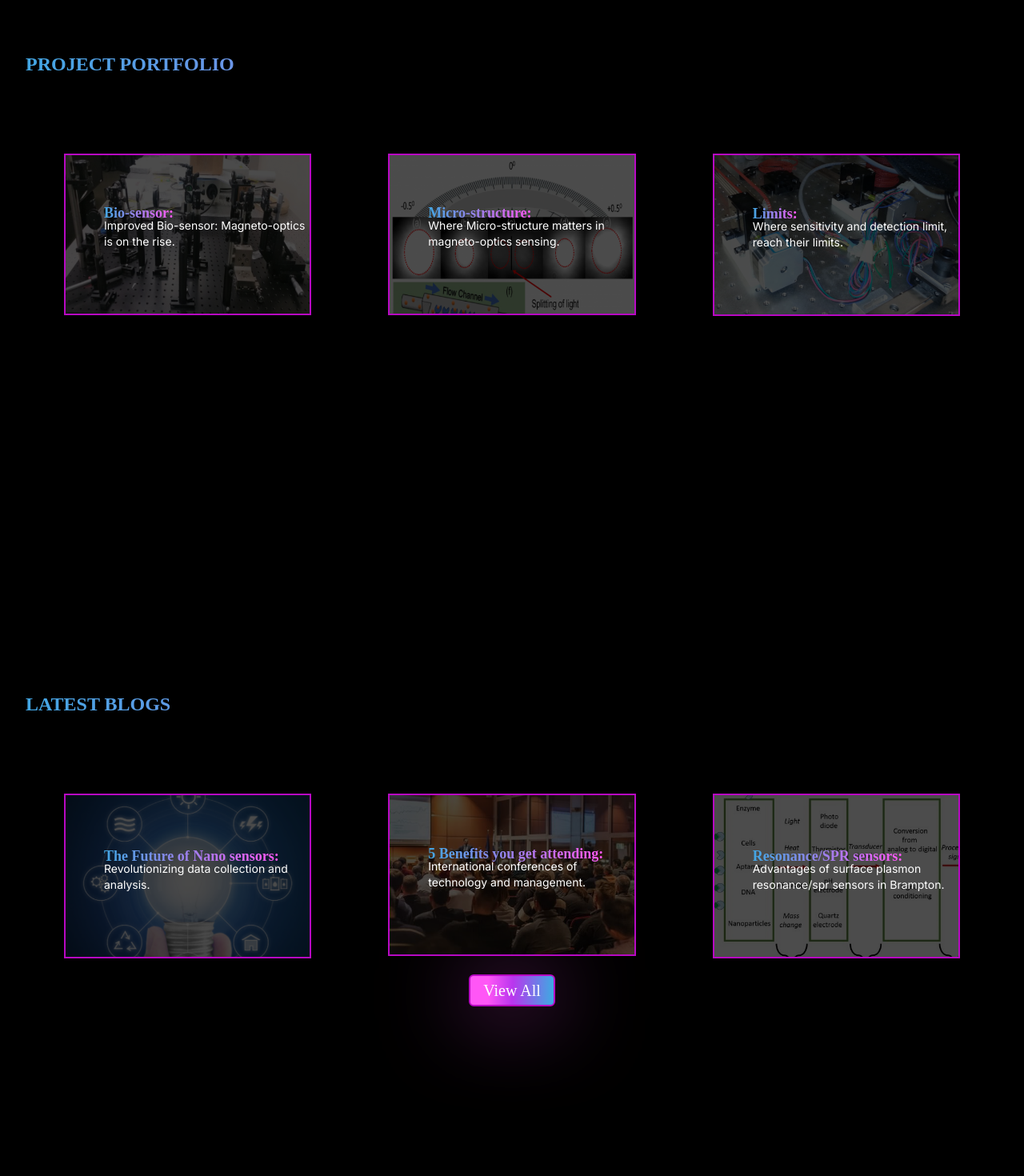
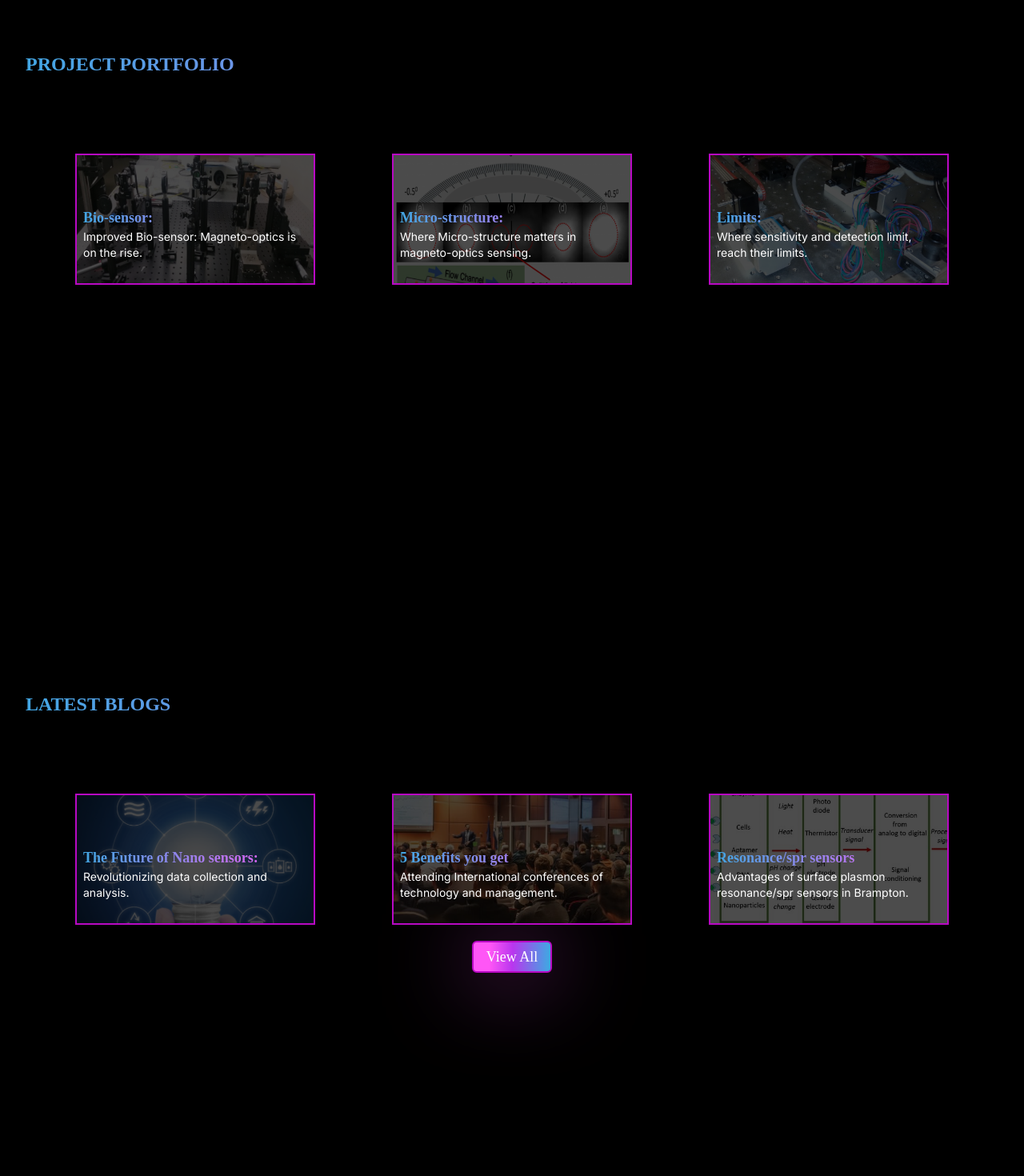
Before and after one commit to Rahulbalakrishnan/demo_seednanotech, a Next.js app: page / in a window 1280 px wide. Shown: the part 1640-3110 px from the top of the page at 80% size. Built offline with nearby package versions, Linux system fonts and the light colour scheme.

Commit message:
Setting up for animation.

```diff
--- a/app/constants/strings.js
+++ b/app/constants/strings.js
@@ -58,9 +58,9 @@ export const BTN_ONE = "Read more...";
 export const BTN_TWO = "Learn more...";
 
 export const BIO_TECH_TITLE = "Biotechnology & Quantum Photonics";
-export const BIO_TECH_FIRST_DATA = "Biosensor Technology – A Game Changer";
+export const BIO_TECH_FIRST_DATA = "Biosensor Technology: A Game Changer";
 export const BIO_TECH_SECOND_DATA =
-  "Early disease detection – SPR, Quantum, Optical Sensors & AI";
+  "Early disease detection: SPR, Quantum, Optical Sensors & AI";
 
 export const ENV_PROTECTION_TITLE = "Environmental Protection & Meteorology";
 export const ENV_PROTECTION_FIRST_DATA = "NO2, Humidity Sensors & AI";
@@ -93,32 +93,32 @@ export const PD_LIMITS_CONTENT =
 export const BLOG_SEC_HEADER = " LATEST BLOGS";
 export const BLOG_SEC_BTN_TEXT = "View All";
 
-export const PD_FUTURE_SRC = "/Assets/Images/Images_blogs/blog_item1.png";
-export const PD_FUTURE_ALT = "item1";
-export const PD_FUTURE_TITLE = "The Future of Nano sensors:";
-export const PD_FUTURE_CONTENT =
+export const BD_FUTURE_SRC = "/Assets/Images/Images_blogs/blog_item1.png";
+export const BD_FUTURE_ALT = "item1";
+export const BD_FUTURE_CONTENT =
   "Revolutionizing data collection and analysis.";
+export const BD_FUTURE_TITLE = "The Future of Nano sensors:";
 
-export const PD_ATTENDING_SRC = "/Assets/Images/Images_blogs/blog_item2.png";
-export const PD_ATTENDING_ALT = "item2";
-export const PD_ATTENDING_TITLE = "5 Benefits you get attending:";
-export const PD_ATTENDING_CONTENT =
-  "International conferences of technology and management.";
+export const BD_ATTENDING_SRC = "/Assets/Images/Images_blogs/blog_item2.png";
+export const BD_ATTENDING_ALT = "item2";
+export const BD_ATTENDING_CONTENT =
+  " Attending International conferences of technology and management.";
+export const BD_ATTENDING_TITLE = "5 Benefits you get";
 
-export const PD_SENSORS_SRC = "/Assets/Images/Images_blogs/blog_item3.png";
-export const PD_SENSORS_ALT = "item3";
-export const PD_SENSORS_TITLE = "Resonance/SPR sensors:";
-export const PD_SENSORS_CONTENT =
+export const BD_SENSORS_SRC = "/Assets/Images/Images_blogs/blog_item3.png";
+export const BD_SENSORS_ALT = "item3";
+export const BD_SENSORS_CONTENT =
   "Advantages of surface plasmon resonance/spr sensors in Brampton.";
+export const BD_SENSORS_TITLE = " Resonance/spr sensors";
 
 export const RES_SEC_HEADER =
   "APPLIED RESEARCH, INNOVATION, AND PROTOTYPE ENGINEERING";
 
 export const RD_MAGNETO_SRC = "/Assets/Images/Images_research/res_item1.jpg";
-export const PD_MAGNETO_ALT = "item1";
+export const RD_MAGNETO_ALT = "item1";
 export const RD_MAGNETO_TITLE = "Magneto-Optics:";
 export const RD_MAGNETO_CONTENT =
-  "functionalities – next generation technologies.";
+  "functionalities  next generation technologies.";
 
 export const RD_NANO_SRC = "/Assets/Images/Images_research/res_item2.jpg";
 export const RD_NANO_ALT = "item2";
--- a/app/ui/components/landing/blogs.tsx
+++ b/app/ui/components/landing/blogs.tsx
@@ -2,7 +2,6 @@ import Image from "next/image";
 import { BlogDetails as blogDetails } from "@/app/constants";
 import * as str from "../../../constants/strings";
 export default function Blogs() {
-
   return (
     <div className="w-full h-screen" style={{ userSelect: "none" }}>
       <section id="Blogs" className=" pt-12 px-8 text-white">
@@ -14,14 +13,14 @@ export default function Blogs() {
 
         <div id="Main_project_div" className="">
           {/* groups  */}
-          <div id="groups" className="flex flex-col md:flex-row ">
+          <div id="groups" className="flex flex-col md:flex-row justify-center items-center ">
             {/* item */}
 
             {blogDetails.map((blogDetail, index) => (
               <div
                 key={index}
                 id="item"
-                className="flex flex-col py-3 md:px-2 md:pt-24 lg:pt-16 lg:mx-10 "
+                className="flex flex-col py-3 md:px-2 md:pt-24 lg:pt-16 lg:mx-10  "
               >
                 {/* Lower than xl size contianer - start */}
                 <div
@@ -41,13 +40,11 @@ export default function Blogs() {
                     }}
                   />
 
-                  <div className="flex absolute bottom-20 transition-all duration-500 z-20">
-                    <h1 className="text-gradient font-bold text-lg px-4 transition-all duration-500 transform group-hover:translate-y-[-50%] ">
+                  <div className=" px-2 flex  flex-col absolute  text-start transition-all duration-500 z-20">
+                  <h1 className="text-gradient  font-bold text-lg  text-start pt-16  transition-all duration-500 transform group-hover:translate-y-[-10%]">
                       {blogDetail.title}
                     </h1>
-                  </div>
-                  <div className="absolute bottom-12 transition-all duration-700 z-20">
-                    <h1 className="text-sm font-normal text-start px-4 text-white transition-all duration-500 transform group-hover:translate-y-[-30%]">
+                    <h1 className="text-white  text-sm  text-start transition-all duration-500 transform group-hover:translate-y-[-30%] ">
                       {blogDetail.content}
                     </h1>
                   </div>
@@ -57,31 +54,27 @@ export default function Blogs() {
 
                 {/* Higher than xl size container - start */}
                 <div
-                  className="xl:block hidden border-2 border-accent  transform transition-transform hover:scale-105 group relative overflow-hidden cursor-pointer hover:group-hover"
-                  style={{ maxWidth: "500px", width: "100%" }}
+                  className="hidden xl:flex flex-col border-2 border-accent transform transition-transform hover:scale-105 group relative overflow-hidden cursor-pointer hover:group-hover "
+                  style={{ maxWidth: "300px", width: "100%" }}
                 >
-                  <div className="bg-black/70 w-full h-full absolute z-10 transition-all duration-300"></div>
-
+                  <div className="bg-black/70 w-full h-full absolute z-10 transition-all flex  duration-300 "></div>
                   <Image
                     src={blogDetail.src}
                     alt={blogDetail.alt}
-                    width={400}
-                    height={100}
-                    className="h-66 cursor-pointer scale-10 object-cover transition-all duration-500"
+                    width={300}
+                    height={10}
+                    className="h-40 cursor-pointer scale-10 object-cover transition-all duration-500"
                     style={{
                       objectFit: "cover",
                       objectPosition: "center center",
                     }}
                   />
 
-                  <div className="absolute  left-12 bottom-28 transition-all duration-500 z-20">
-                    <h1 className="text-gradient font-bold text-lg  transition-all duration-500 transform group-hover:translate-y-[-50%]">
-                      {blogDetail.title}
+                  <div className="px-2 flex flex-col absolute  text-start transition-all duration-500 z-20">
+                    <h1 className="text-gradient  font-bold text-lg text-start pt-16  transition-all duration-500 transform group-hover:translate-y-[-10%]">
+                    {blogDetail.title}
                     </h1>
-                  </div>
-
-                  <div className="absolute left-12  bottom-20 transition-all duration-700 z-20">
-                    <h1 className="text-sm font-normal   text-white transition-all duration-500 transform group-hover:translate-y-[-30%]">
+                    <h1 className=" text-white text-sm text-start transition-all duration-500 transform group-hover:translate-y-[-30%] ">
                       {blogDetail.content}
                     </h1>
                   </div>
@@ -89,11 +82,10 @@ export default function Blogs() {
                 {/* Higher than xl size container - end */}
               </div>
             ))}
-
             {/* group -end */}
           </div>
           <div className="flex flex-col items-center py-2">
-            <a className="border-2 border-accent btn px-4 py-1 cursor-pointer rounded-md text-sm items-center sm:text-lg md:text-xl">
+            <a className="border-2 border-accent btn px-4 py-1 cursor-pointer rounded-md text-sm items-center sm:text-lg md:text-lg">
               {str.BLOG_SEC_BTN_TEXT}
             </a>
           </div>
--- a/app/ui/components/landing/project.tsx
+++ b/app/ui/components/landing/project.tsx
@@ -1,26 +1,29 @@
 import Image from "next/image";
 import { ProjectDetails as projectDetails } from "@/app/constants";
 import * as str from "../../../constants/strings";
-export default function Project() {
+export default function Blogs() {
   return (
-    <div className="w-full h-screen " style={{ userSelect: "none" }}>
+    <div className="w-full h-screen" style={{ userSelect: "none" }}>
       <section id="Project" className=" pt-12 px-8 text-white">
         <div className=" text-gradient text-lg font-bold pt-9 ">
-          <h1 className="z-10 pb-5 md:items-center lg:text-2xl lg:pb-8  lg:pt-5">
-             {str.PROJECT_SEC_HEADER}
+          <h1 className="z-10 pb-5 md:items-center  lg:pb-8 lg:text-2xl lg:pt-5">
+            {str.PROJECT_SEC_HEADER}
           </h1>
         </div>
 
-        <div id="Main_project_div" className="flex flex-col ">
+        <div id="Main_project_div" className="">
           {/* groups  */}
-          <div id="groups" className="flex flex-col md:flex-row ">
+          <div
+            id="groups"
+            className="flex flex-col md:flex-row justify-center items-center "
+          >
             {/* item */}
 
             {projectDetails.map((projectDetail, index) => (
               <div
                 key={index}
                 id="item"
-                className="flex flex-col py-3 md:px-2 md:pt-24 lg:pt-16 lg:mx-10 "
+                className="flex flex-col py-3 md:px-2 md:pt-24 lg:pt-16 lg:mx-10  "
               >
                 {/* Lower than xl size contianer - start */}
                 <div
@@ -40,13 +43,11 @@ export default function Project() {
                     }}
                   />
 
-                  <div className="flex absolute bottom-20 transition-all duration-500 z-20">
-                    <h1 className="text-gradient font-bold text-lg px-4 transition-all duration-500 transform group-hover:translate-y-[-50%] ">
+                  <div className=" px-2 flex  flex-col absolute  text-start transition-all duration-500 z-20">
+                    <h1 className="text-gradient  font-bold text-lg  text-start pt-16  transition-all duration-500 transform group-hover:translate-y-[-10%]">
                       {projectDetail.title}
                     </h1>
-                  </div>
-                  <div className="absolute bottom-12 transition-all duration-700 z-20">
-                    <h1 className="text-sm font-normal text-start px-4 text-white transition-all duration-500 transform group-hover:translate-y-[-30%]">
+                    <h1 className="text-white  text-sm  text-start transition-all duration-500 transform group-hover:translate-y-[-30%] ">
                       {projectDetail.content}
                     </h1>
                   </div>
@@ -56,40 +57,34 @@ export default function Project() {
 
                 {/* Higher than xl size container - start */}
                 <div
-                  className="xl:block hidden border-2 border-accent  transform transition-transform hover:scale-105 group relative overflow-hidden cursor-pointer hover:group-hover"
-                  style={{ maxWidth: "500px", width: "100%" }}
+                  className="hidden xl:flex flex-col border-2 border-accent transform transition-transform hover:scale-105 group relative overflow-hidden cursor-pointer hover:group-hover "
+                  style={{ maxWidth: "300px", width: "100%" }}
                 >
-                  <div className="bg-black/70 w-full h-full absolute z-10 transition-all duration-300"></div>
-
+                  <div className="bg-black/70 w-full h-full absolute z-10 transition-all flex  duration-300 "></div>
                   <Image
                     src={projectDetail.src}
                     alt={projectDetail.alt}
-                    width={400}
-                    height={100}
-                    className="h-66 cursor-pointer scale-10 object-cover transition-all duration-500"
+                    width={300}
+                    height={10}
+                    className="h-40 cursor-pointer scale-10 object-cover transition-all duration-500"
                     style={{
                       objectFit: "cover",
                       objectPosition: "center center",
                     }}
                   />
 
-                  <div className="absolute  left-12 bottom-28 transition-all duration-500 z-20">
-                    <h1 className="text-gradient font-bold text-lg  transition-all duration-500 transform group-hover:translate-y-[-50%]">
+                  <div className="px-2 flex flex-col absolute  text-start transition-all duration-500 z-20">
+                    <h1 className="text-gradient  font-bold text-lg text-start pt-16  transition-all duration-500 transform group-hover:translate-y-[-10%]">
                       {projectDetail.title}
                     </h1>
-                  </div>
-
-                  <div className="absolute left-12  bottom-20 transition-all duration-700 z-20">
-                    <h1 className="text-sm font-normal   text-white transition-all duration-500 transform group-hover:translate-y-[-30%]">
+                    <h1 className=" text-white text-sm text-start transition-all duration-500 transform group-hover:translate-y-[-30%] ">
                       {projectDetail.content}
                     </h1>
                   </div>
                 </div>
-
                 {/* Higher than xl size container - end */}
               </div>
             ))}
-
             {/* group -end */}
           </div>
         </div>
```
Also changed, not shown: app/constants/index.js (+12 -12 lines), app/ui/components/landing/research.tsx (+21 -28 lines).
